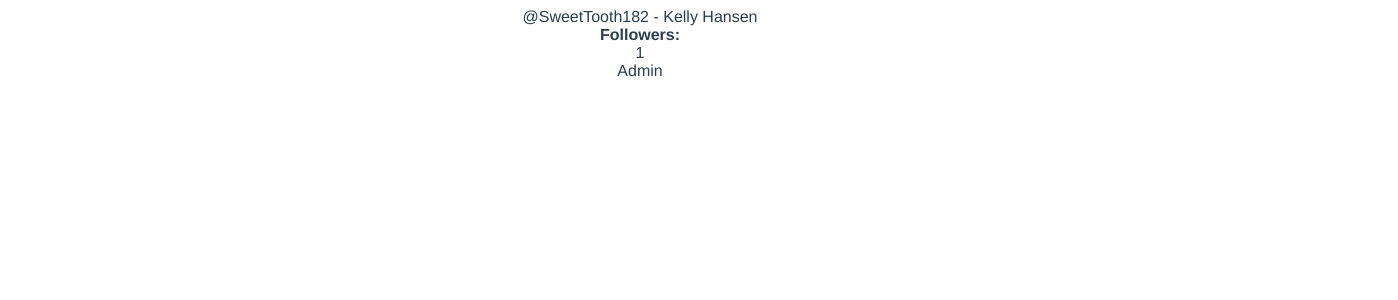
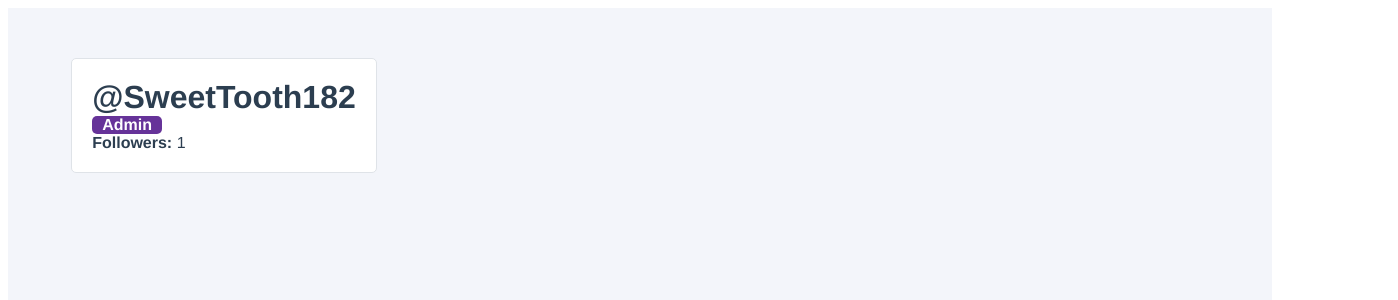
Before and after one commit to kelly-hansen/twotter, a Vue app in the folder twotter/: page / in a window 1280 px wide. Shown: the top 300 px of the page, 1398 px wide, since content can reach past the window. Built offline with nearby package versions, Linux system fonts and the light colour scheme.

Commit message:
Separate UserProfile component, style

```diff
--- a/twotter/src/App.vue
+++ b/twotter/src/App.vue
@@ -1,50 +1,16 @@
 <template>
   <div id="app">
-    @{{ user.username }} - {{ fullName }}
-    <strong>Followers: </strong> {{ followers }}
-    <div v-if="user.isAdmin">Admin</div>
+    <UserProfile/>
   </div>
 </template>
 
 <script>
+import UserProfile from './components/UserProfile';
 
 export default {
   name: 'App',
-  data() {
-    return {
-      followers: 0,
-      user: {
-        id: 1,
-        username: 'SweetTooth182',
-        firstName: 'Kelly',
-        lastName: 'Hansen' ,
-        email: 'slsethhansen@gmail.com',
-        isAdmin: true
-      }
-    }
-  },
-  watch: {
-    followers(newFollowerCount, oldFollowerCount) {
-      if (oldFollowerCount < newFollowerCount) {
-        console.log(`${this.user.username} has gained a follower!`);
-      }
-    }
-  },
-  computed: {
-    fullName() {
-      return `${this.user.firstName} ${this.user.lastName}`;
-    }
-  },
-  methods: {
-    followUser() {
-      this.followers++
-    }
-  },
-  mounted() {
-    this.followUser();
-  }
+  components: { UserProfile }
 }
-
 </script>
 
 <style>
@@ -53,8 +19,7 @@
   -webkit-font-smoothing: antialiased;
   -moz-osx-font-smoothing: grayscale;
   color: #2c3e50;
-  display: flex;
-  flex-direction: column;
-  text-align: center;
+  min-height: 100vh;
+  background-color: #F3F5FA;
 }
 </style>
--- /dev/null
+++ b/twotter/src/components/UserProfile.vue
@@ -0,0 +1,82 @@
+<template>
+  <div class="user-profile">
+    <div class="user-profile__user-panel">
+      <h1 class="user-profile__username">@{{ user.username }}</h1>
+      <div class="user-profile__admin-badge">Admin</div>
+      <div class="user-profile__follower-count">
+        <strong>Followers: </strong> {{ followers }}
+      </div>
+    </div>
+  </div>
+</template>
+
+<script>
+export default {
+  name: 'UserProfile',
+  data() {
+    return {
+      followers: 0,
+      user: {
+        id: 1,
+        username: 'SweetTooth182',
+        firstName: 'Kelly',
+        lastName: 'Hansen' ,
+        email: 'slsethhansen@gmail.com',
+        isAdmin: true
+      }
+    }
+  },
+  watch: {
+    followers(newFollowerCount, oldFollowerCount) {
+      if (oldFollowerCount < newFollowerCount) {
+        console.log(`${this.user.username} has gained a follower!`);
+      }
+    }
+  },
+  computed: {
+    fullName() {
+      return `${this.user.firstName} ${this.user.lastName}`;
+    }
+  },
+  methods: {
+    followUser() {
+      this.followers++
+    }
+  },
+  mounted() {
+    this.followUser();
+  }
+}
+</script>
+
+<style>
+.user-profile {
+  display: grid;
+  grid-template-columns: 1fr 3fr;
+  width: 100%;
+  padding: 50px 5%;
+}
+
+.user-profile__user-panel {
+  display: flex;
+  flex-direction: column;
+  margin-right: 50px;
+  padding: 20px;
+  background-color: white;
+  border-radius: 5px;
+  border: 1px solid #DFE3E8;
+}
+
+.user-profile__admin-badge {
+  background: rebeccapurple;
+  color: white;
+  border-radius: 5px;
+  margin-right: auto;
+  padding: 0 10px;
+  font-weight: bold;
+}
+
+h1 {
+  margin: 0;
+}
+</style>
```
